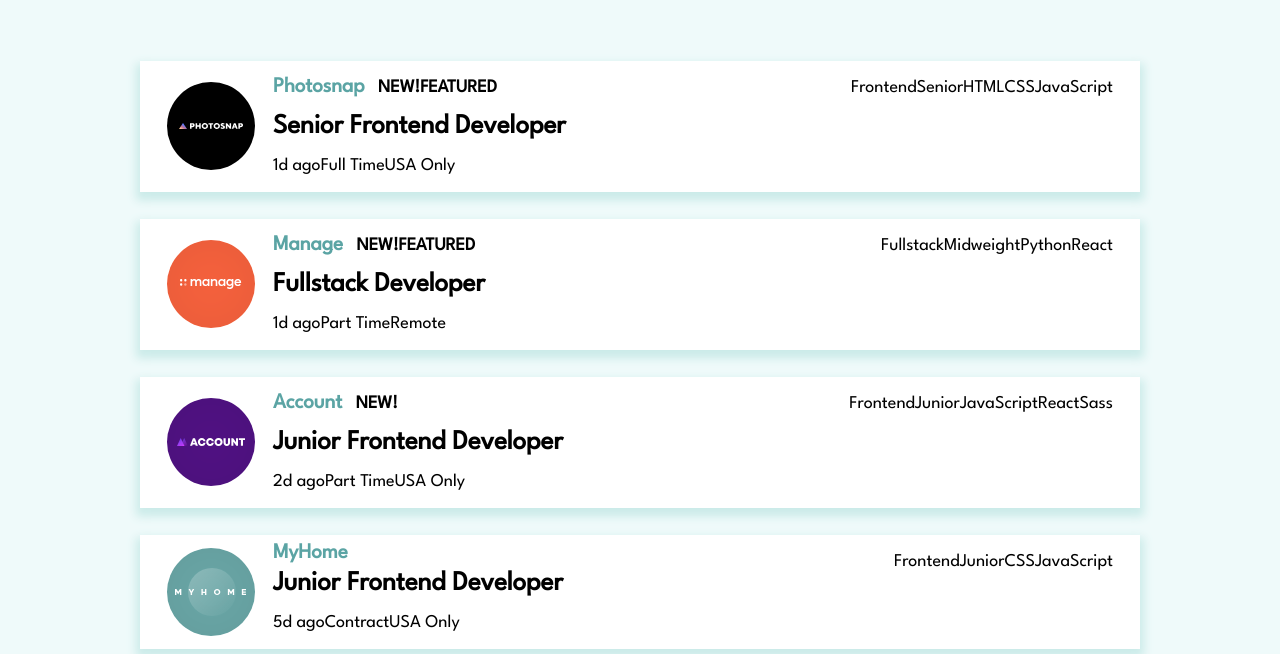
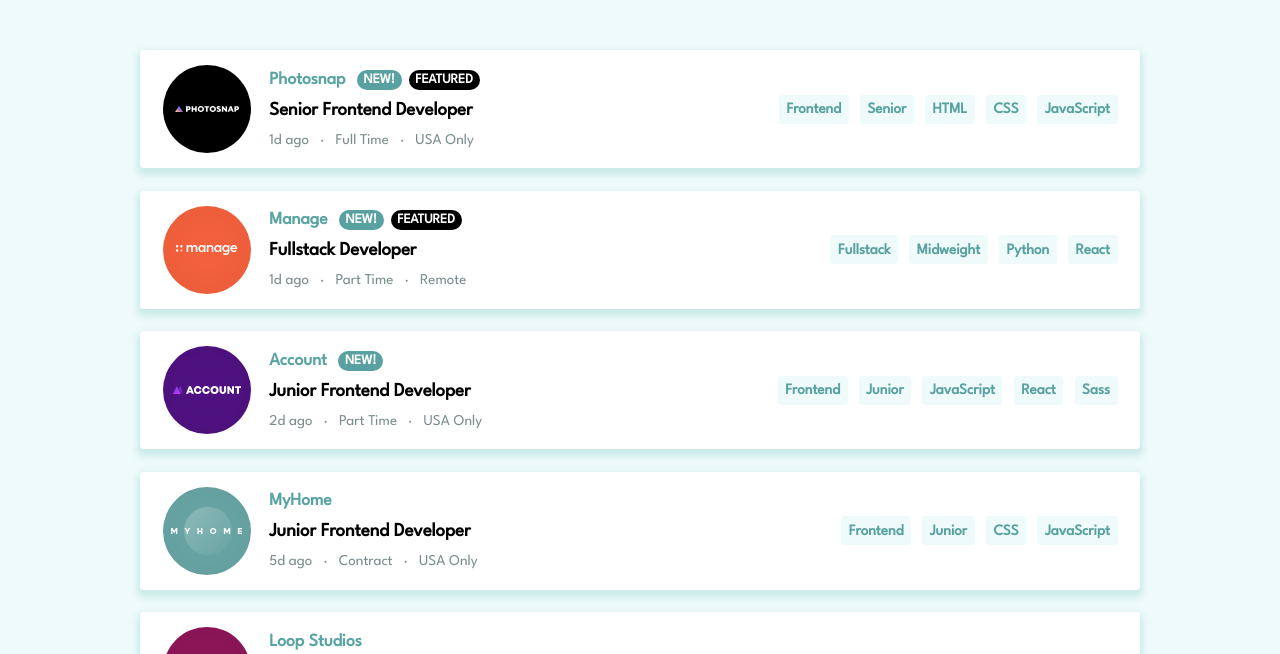
Before and after one commit to Vitap7/static-job-listings-master, a plain HTML site: page index.html in a window 1280 px wide. Shown: the part 141-795 px from the top of the page. Drawn offline with Linux system fonts and the light colour scheme.

Commit message:
feat: add partial css 2

```diff
--- a/_variable.scss
+++ b/_variable.scss
@@ -7,6 +7,7 @@ $dark-grayish-cyan: hsl(180, 8%, 52%);
 $very-dark-grayish-cyan: hsl(180, 14%, 20%);
 
 $white: hsl(0, 0%, 100%);
+$black: hsl(0, 0%, 0%);
 
 $base-font-size: 15px;
 
--- a/index.js
+++ b/index.js
@@ -8,26 +8,27 @@ fetch("data.json")
         <div class="middle-info">
           <header>
             <h3>${_.company}</h3>
-            <p>
-              ${_.new ? `<span class="span-new">NEW!</span>` : ""}${
+            <p>${_.new ? `<span class="span-new">NEW!</span>` : ""}${
         _.featured ? `<span class="span-featured">FEATURED</span>` : ""
-      }
-            </p>
+      }</p>
           </header>
 
           <h2>${_.position}</h2>
           <div class="detail-info">
             <p>${_.postedAt}</p>
+            <p>·</p>
             <p>${_.contract}</p>
+            <p>·</p>
             <p>${_.location}</p>
           </div>
         </div>
-        <p>
-          <span>${_.role}</span><span>${_.level}</span>${_.languages
+
+        <div class="job-tags">
+          <p>${_.role}</p><p>${_.level}</p>${_.languages
         .concat(_.tools)
-        .map((_) => `<span>${_}</span>`)
+        .map((_) => `<p>${_}</p>`)
         .join("")}
-        </p>
+        </div>
       </section>
     </li>`
     );
--- a/index.scss
+++ b/index.scss
@@ -8,17 +8,15 @@ html,
 body,
 ul,
 h2,
-h3 {
+h3,
+p {
   margin: 0;
   padding: 0;
 }
 
 body {
-  font-size: $base-font-size * 1.2;
+  font-size: $base-font-size;
   font-family: "League Spartan";
-}
-
-main {
   background-color: $light-grayish-cyan-bg;
 }
 
@@ -62,9 +60,11 @@ li {
   background-color: $white;
   margin-top: 1.5em;
   box-shadow: 0 0.3em 0.5em 0.2em $light-grayish-cyan-shadow;
+  border-radius: 0.25em;
+  padding: 1em 0;
   img {
     padding-left: 1.5em;
-    padding-right: 1em;
+    padding-right: 1.25em;
   }
   section {
     flex: 1;
@@ -72,7 +72,9 @@ li {
     justify-content: space-between;
   }
   .detail-info {
-    font-weight: $base-weight;
+    gap: 0.75em;
+    color: $dark-grayish-cyan;
+    font-weight: $base-weight * 1.15;
   }
 }
 
@@ -83,8 +85,41 @@ li {
     display: flex;
     align-items: center;
     gap: 0.75em;
+    p {
+      color: $white;
+      font-size: 0.9em;
+      span {
+        vertical-align: middle;
+        padding: 0.3em 0.5em;
+        border-radius: 1em;
+        margin-right: 0.5em;
+      }
+    }
+    .span-new {
+      background-color: $deep-dark-cyan;
+    }
+    .span-featured {
+      background-color: $black;
+    }
   }
   h3 {
     color: $desaturated-dark-cyan;
   }
+  h2 {
+    font-size: 1.25em;
+    padding: 0.75em 0;
+  }
 }
+
+.job-tags {
+  display: flex;
+  align-items: center;
+  gap: 0.75em;
+  p {
+    color: $deep-dark-cyan;
+    background-color: $light-grayish-cyan-bg;
+    font-weight: $bold-weight;
+    padding: 0.5em;
+    border-radius: 0.25em;
+  }
+}
```
Also changed, not shown: index.css, 1 other file.
